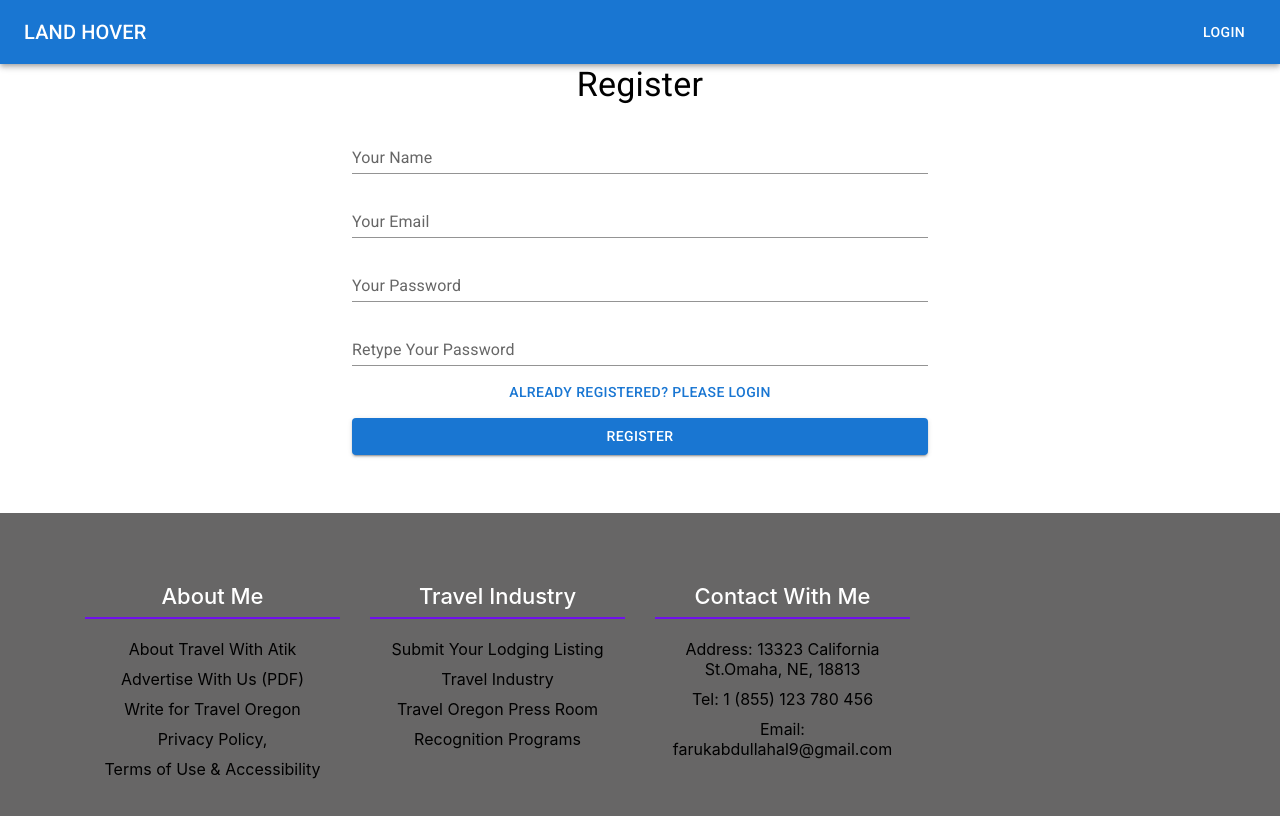
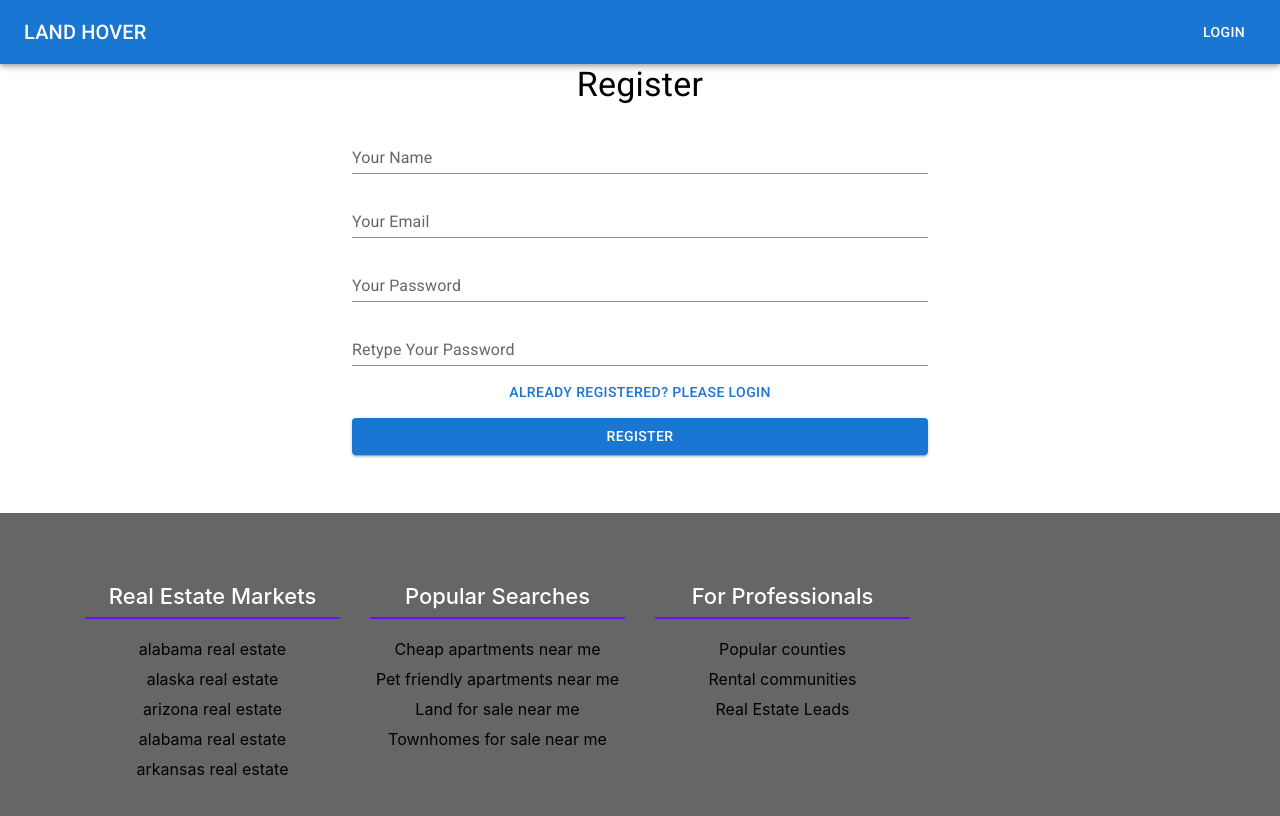
Before and after one commit to abdfaruk/land-hover-client-site, a React (Create React App) app: page /register in a window 1280 px wide. Shown: the top 816 px of the page. Built offline with nearby package versions, Linux system fonts and the light colour scheme; no server answers.

Commit message:
site is  ready

```diff
--- a/src/Pages/Explore/Explore.css
+++ b/src/Pages/Explore/Explore.css
@@ -2,6 +2,9 @@
     display: grid;
     grid-template-columns: repeat(3, 1fr);
     grid-gap: 20px;
+}
+.margin-from-top{
+    margin-top: 50px;
 }
 
 /* Make it responsive */
--- a/src/Pages/Explore/Explore.js
+++ b/src/Pages/Explore/Explore.js
@@ -11,10 +11,11 @@ const Explore = () => {
     }, [])
 
     return (
-        <div className="mt-5 container">
+        <div className="margin-from-top">
             <h1 className="text-success margin-top">SELECT YOUR FAVORITE HOME</h1>
                 <h5 className="container mb-4">
-                Lorem, ipsum dolor sit amet consectetur adipisicing elit. Quae vel saepe at quia excepturi corporis natus ducimus deserunt magnam earum.</h5>
+                With over 1 million+ homes for sale available on the website, Trulia can match you with a house you will want to call home.
+                With more neighborhood insights than any other real estate website, we've captured the color and diversity of communities.</h5>
             <div className="service-container">
                 {
                     explore.map(explore => <ExploreSingle
--- a/src/Pages/Footer/Footer.js
+++ b/src/Pages/Footer/Footer.js
@@ -6,30 +6,30 @@ const Footer = () => {
         <div className="footer-area">
             <div className="footer-fl">
                     <div className="footer-col">
-                        <h4>About Me</h4>
+                        <h4>Real Estate Markets</h4>
                         <ul>
-                            <li>About Travel With Atik</li>
-                            <li>Advertise With Us (PDF)</li>
-                            <li>Write for Travel Oregon</li>
-                            <li>Privacy Policy,</li>
-                            <li>Terms of Use & Accessibility</li>
+                            <li>alabama real estate</li>
+                            <li>alaska real estate</li>
+                            <li>arizona real estate</li>
+                            <li>alabama real estate</li>
+                            <li>arkansas real estate</li>
                         </ul>
                     </div>
                     <div className="footer-col">
-                        <h4>Travel Industry</h4>
+                        <h4>Popular Searches</h4>
                         <ul>
-                            <li>Submit Your Lodging Listing</li>
-                            <li>Travel Industry</li>
-                            <li>Travel Oregon Press Room</li>
-                            <li>Recognition Programs</li>
+                            <li>Cheap apartments near me</li>
+                            <li>Pet friendly apartments near me</li>
+                            <li>Land for sale near me</li>
+                            <li>Townhomes for sale near me</li>
                         </ul>
                     </div>
                     <div className="footer-col">
-                        <h4>Contact With Me</h4>
+                        <h4>For Professionals</h4>
                         <ul>
-                            <li>Address: 13323 California St.Omaha, NE, 18813</li>
-                            <li>Tel: 1 (855) 123 780 456</li>
-                            <li>Email: farukabdullahal9@gmail.com</li>
+                            <li>Popular counties</li>
+                            <li>Rental communities</li>
+                            <li>Real Estate Leads</li>
                         </ul>
                     </div>
             </div>
```
